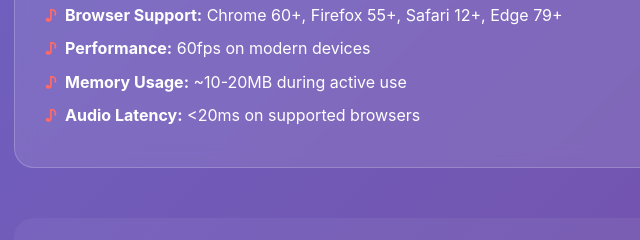
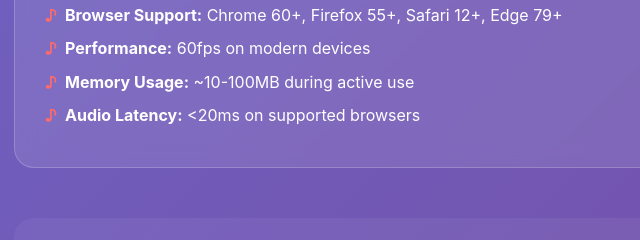
Before and after one commit to ArtechFuz3D/Synthesthesia, a plain HTML site: page index.html in a window 1280 px wide. Shown: the part 2741-2981 px from the top of the page, 46-686 px from the left. Drawn offline with Linux system fonts and the light colour scheme.

Commit message:
Update index.html

```diff
--- a/index.html
+++ b/index.html
@@ -354,7 +354,7 @@
                 <li><strong>Dependencies:</strong> None - completely self-contained</li>
                 <li><strong>Browser Support:</strong> Chrome 60+, Firefox 55+, Safari 12+, Edge 79+</li>
                 <li><strong>Performance:</strong> 60fps on modern devices</li>
-                <li><strong>Memory Usage:</strong> ~10-20MB during active use</li>
+                <li><strong>Memory Usage:</strong> ~10-100MB during active use</li>
                 <li><strong>Audio Latency:</strong> <20ms on supported browsers</li>
             </ul>
         </div>
```
